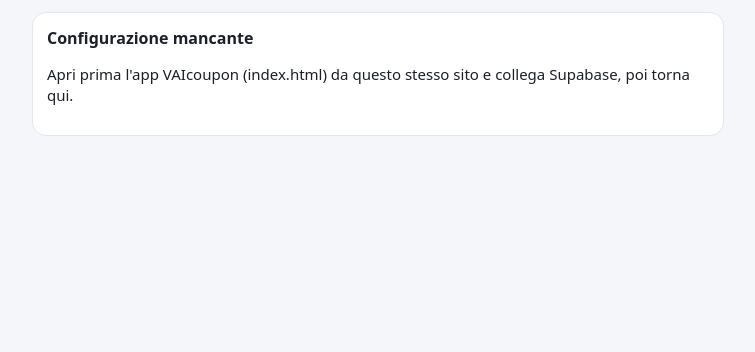
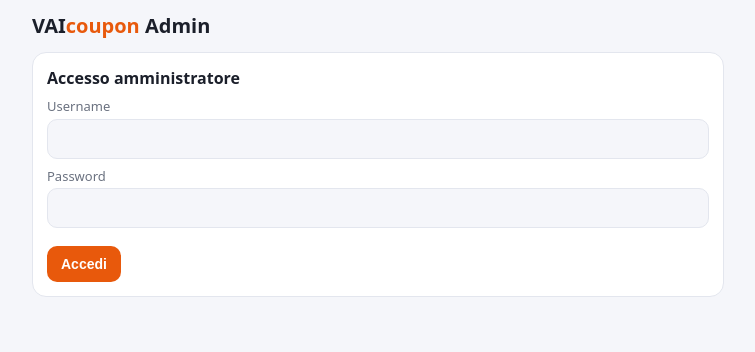
Before and after one commit to fg77ch/vaicoupon, a plain HTML site: page admin.html in a window 1280 px wide. Shown: the whole page, without its empty margins (262-1017 px from the left). Drawn offline with nearby package versions, Linux system fonts and the light colour scheme.

Commit message:
Update admin.html

```diff
--- a/admin.html
+++ b/admin.html
@@ -22,7 +22,7 @@ input[type=checkbox]{width:auto;margin-right:8px}
 const $=i=>document.getElementById(i),v=i=>$(i).value.trim();
 const esc=s=>String(s??'').replace(/[&<>"']/g,c=>'&#'+c.charCodeAt(0)+';');
 const eur=n=>Number(n).toLocaleString('it-IT',{style:'currency',currency:'EUR'}),dt=s=>new Date(s).toLocaleDateString('it-IT');
-let cfg={};try{cfg=JSON.parse(localStorage.getItem('vc_cfg')||'{}')}catch(e){}
+let cfg={u:'https://ezrotwunejoinysllrti.supabase.co',k:'sb_publishable_hwEywLrPE3--_7uU0sXfiQ_pHVExWkx'};
 if(!cfg.u||!cfg.k){$('app').innerHTML='<div class="card"><h3>Configurazione mancante</h3><p>Apri prima l\'app VAIcoupon (index.html) da questo stesso sito e collega Supabase, poi torna qui.</p></div>';throw new Error('cfg')}
 const sb=supabase.createClient(cfg.u,cfg.k);
 let A={tab:'iscritti',users:[],buoni:[],camps:[],riv:[],ed:null,ok:false};
```
